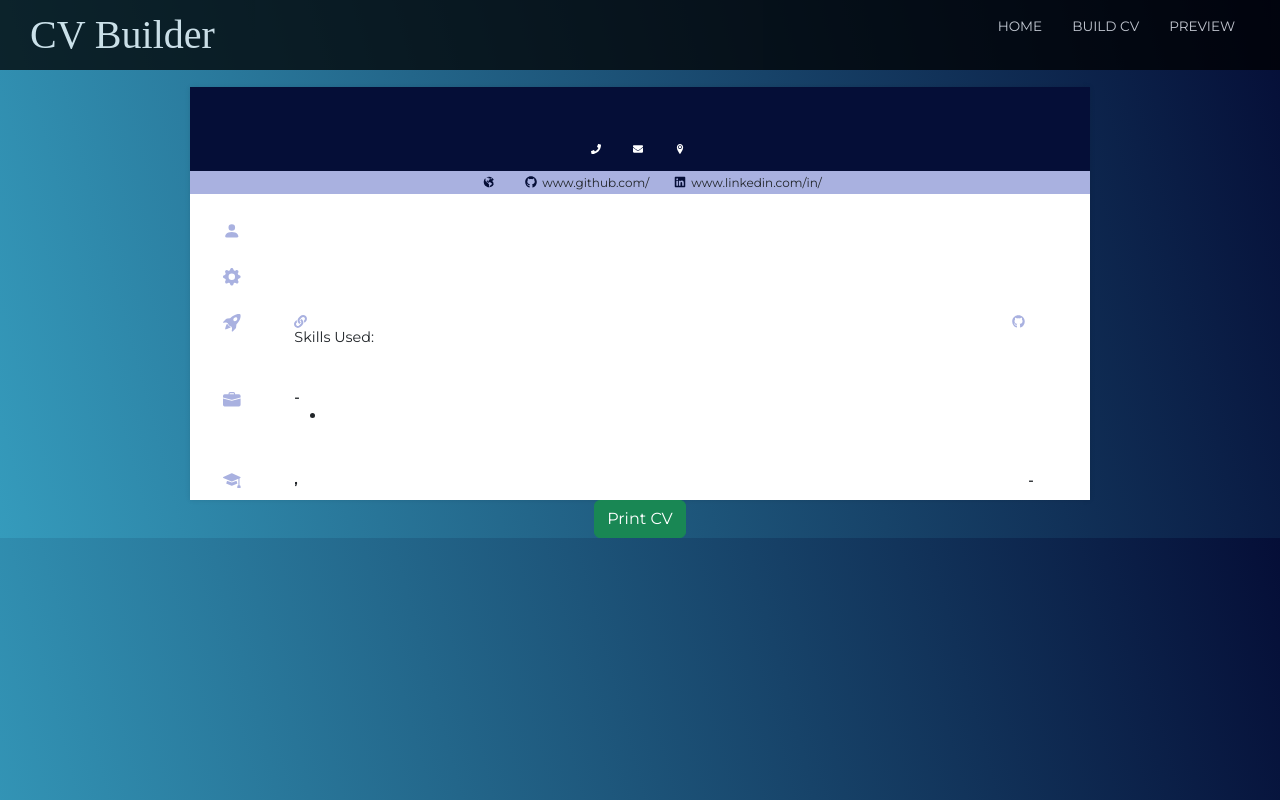
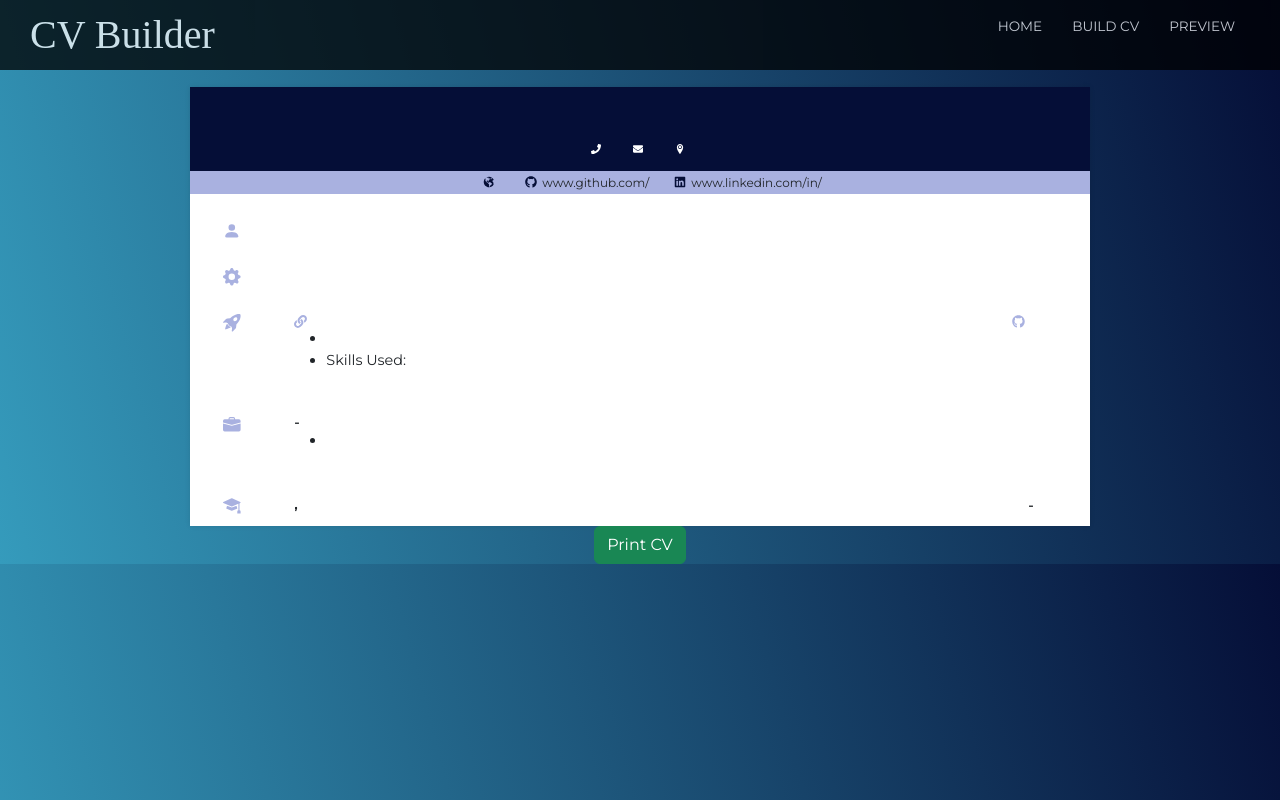
Before and after one commit to maijako/CV-generator, a React (Create React App) app: page /preview in a window 1280 px wide. Built offline with nearby package versions, Linux system fonts and the light colour scheme; a web font is replaced by a local one; what @react-pdf/renderer would draw is missing.

Commit message:
Adds the state for the added field and the CV preview reflects the new changes

```diff
--- a/src/components/cvcomponents/ProjectsSection.js
+++ b/src/components/cvcomponents/ProjectsSection.js
@@ -12,6 +12,7 @@ import {
     setNewProject,
     setProjectTitle,
     setProjectSummary,
+    setProjectContribution,
     setSkillsUsed,
     setDeployedLink,
     setGitHubLink
@@ -35,6 +36,11 @@ function ProjectsSection() {
         dispatch(setProjectSummary(projectIndex, newSummary));
         console.log("After Summary Change");
         console.log(projects);
+    };
+
+    const handleContributionChange = (event, projectIndex) => {
+        const newContribution = event.target.value;
+        dispatch(setProjectContribution(projectIndex, newContribution));
     };
 
     const handleSkillsChange = (projectIndex, values) => dispatch(setSkillsUsed(projectIndex, values));
@@ -120,7 +126,7 @@ function ProjectsSection() {
                                 sx={{margin: "15px 0", width: "50%"}}
                                 name="projectContribution"
                                 value={project.projectContribution}
-                                onChange={event => handleSummaryChange(event, index)}
+                                onChange={event => handleContributionChange(event, index)}
                             />
 
                             <Autocomplete
--- a/src/cv_designs/designOne/MainSectionOne.js
+++ b/src/cv_designs/designOne/MainSectionOne.js
@@ -79,11 +79,23 @@ function MainSectionOne() {
                     {project.gitHubLink}</p>
                 </div>
                 <p>{project.projectSummary}</p>
-                <p>Skills Used:</p>
+
                 <ul>
-                  {
-                    project.skillsUsed.map((skill, skillIndex) => (<li>{skill.title}</li>))
-                  }
+                  <li>{project.projectContribution}</li>
+                  <li>
+                    Skills Used:&nbsp;&nbsp;
+                    {
+                      project.skillsUsed.map((skill, skillIndex, skillsList) => {
+
+                        if(skillsList.length-1 === skillIndex){
+                          return(skill.title);
+                        } else {
+                          return(skill.title+', ');
+                        }
+
+                      })
+                    }
+                  </li>
                 </ul>
               </div>
             ))
--- a/src/state/project.js
+++ b/src/state/project.js
@@ -5,6 +5,7 @@ const projectSlice = createSlice({
     initialState: [{
       projectTitle: "",
       projectSummary: "",
+      projectContribution: "",
       skillsUsed: [],
       deployedLink: "",
       gitHubLink: ""
@@ -18,6 +19,10 @@ const projectSlice = createSlice({
         setProjectSummary(state, action) {
             const { projectIndex, projectSummary } = action.payload;
             state[projectIndex].projectSummary = projectSummary;
+        },
+        setProjectContribution(state, action) {
+            const { projectIndex, projectContribution } = action.payload;
+            state[projectIndex].projectContribution = projectContribution;
         },
         setNewProject(state, action) {
             const { newProject } = action.payload;
@@ -61,6 +66,14 @@ export const setProjectSummary = (projectIndex, projectSummary) => ({
     }
 });
 
+export const setProjectContribution = (projectIndex, projectContribution) => ({
+    type: 'project/setProjectContribution',
+    payload: {
+      projectIndex,
+      projectContribution
+    }
+});
+
 export const setSkillsUsed = (projectIndex, projectSkills) => ({
     type: 'project/setSkillsUsed',
     payload: {
```
